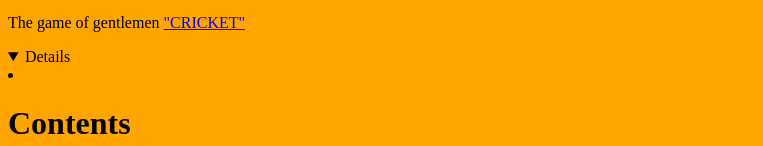
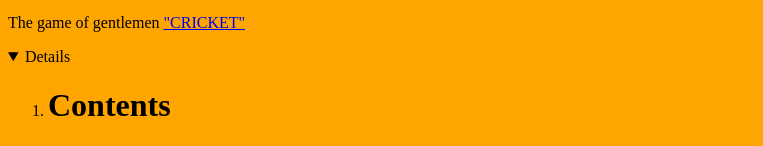
Before and after one commit to Jyotirmoy-21/jyotirmoy21.github.io, a plain HTML site: page Cricket.html in a window 1280 px wide. Shown: the part 586-732 px from the top of the page, without its empty margins (0-763 px from the left). Drawn offline with Linux system fonts and the light colour scheme.

Commit message:
Update Cricket.html

```diff
--- a/Cricket.html
+++ b/Cricket.html
@@ -14,7 +14,7 @@ alt="cricket">
 <p>The game of gentlemen <a href="http://en.wikipedia.org/wiki/Cricket">&quot;CRICKET&quot;</a></p>
 
 <details open>
-<li><h1>Contents</h1></li>
+<ol><li><h1>Contents</h1></li></ol>
 <ol><li>Introduction to the game</li>
 <li>History</li>
 <li>Laws and gameplay</li>
```
